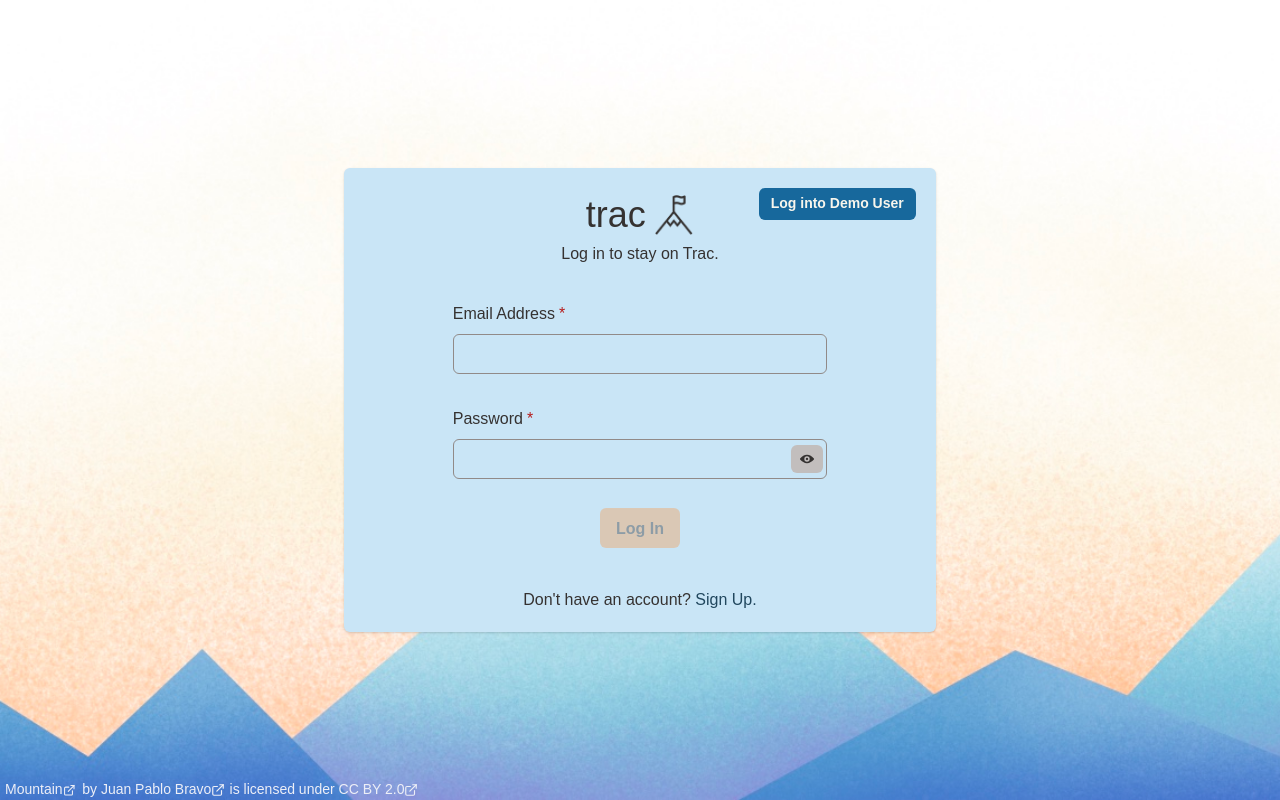
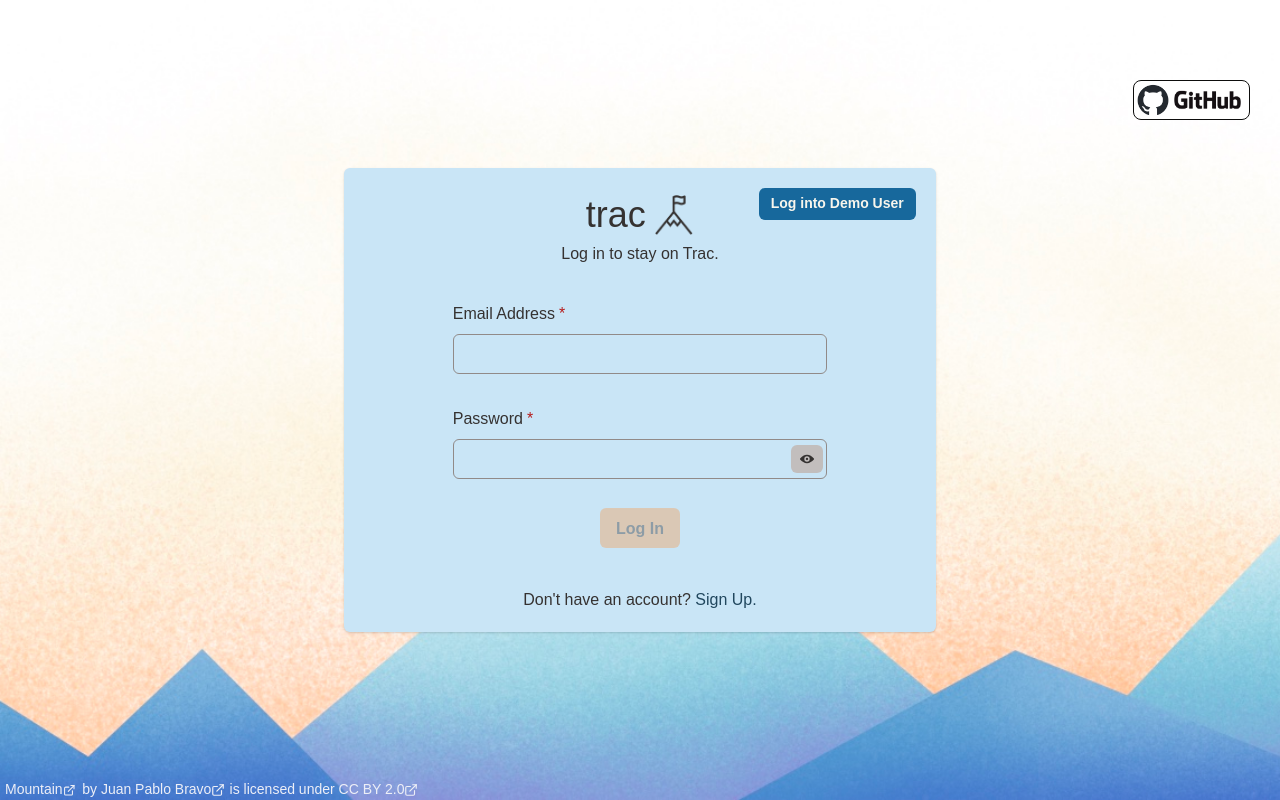
Before and after one commit to dyazdani/trac, a React (Vite) app: page /login in a window 1280 px wide. Built offline with nearby package versions, Linux system fonts and the light colour scheme; no server answers; a web font is replaced by a local one.

Commit message:
Added GitHubButton to LoginPage

```diff
--- a/src/client/components/LoginPage.tsx
+++ b/src/client/components/LoginPage.tsx
@@ -4,10 +4,12 @@ import {
     Show,
     Heading,
     Text,
-    Link
+    Link,
+    Box
   } from "@chakra-ui/react";
 import LoginForm from "./LoginForm.js";
 import { ExternalLinkIcon } from "@chakra-ui/icons";
+import GitHubButton from "./GitHubButton.js";
 
 const LoginPage = () => {
     return (
@@ -55,6 +57,9 @@ const LoginPage = () => {
                 bgRepeat="no-repeat"
                 bgSize="cover"
             >
+                <GitHubButton
+                    isAbsolutePosition={true}
+                />
                 <LoginForm/>
             </Flex>
             <Text fontSize="sm" justifyContent="center" position="absolute" bottom="0" left="5px" color="blue.50">
```
Lines whose indentation alone changed are shown as unchanged.
